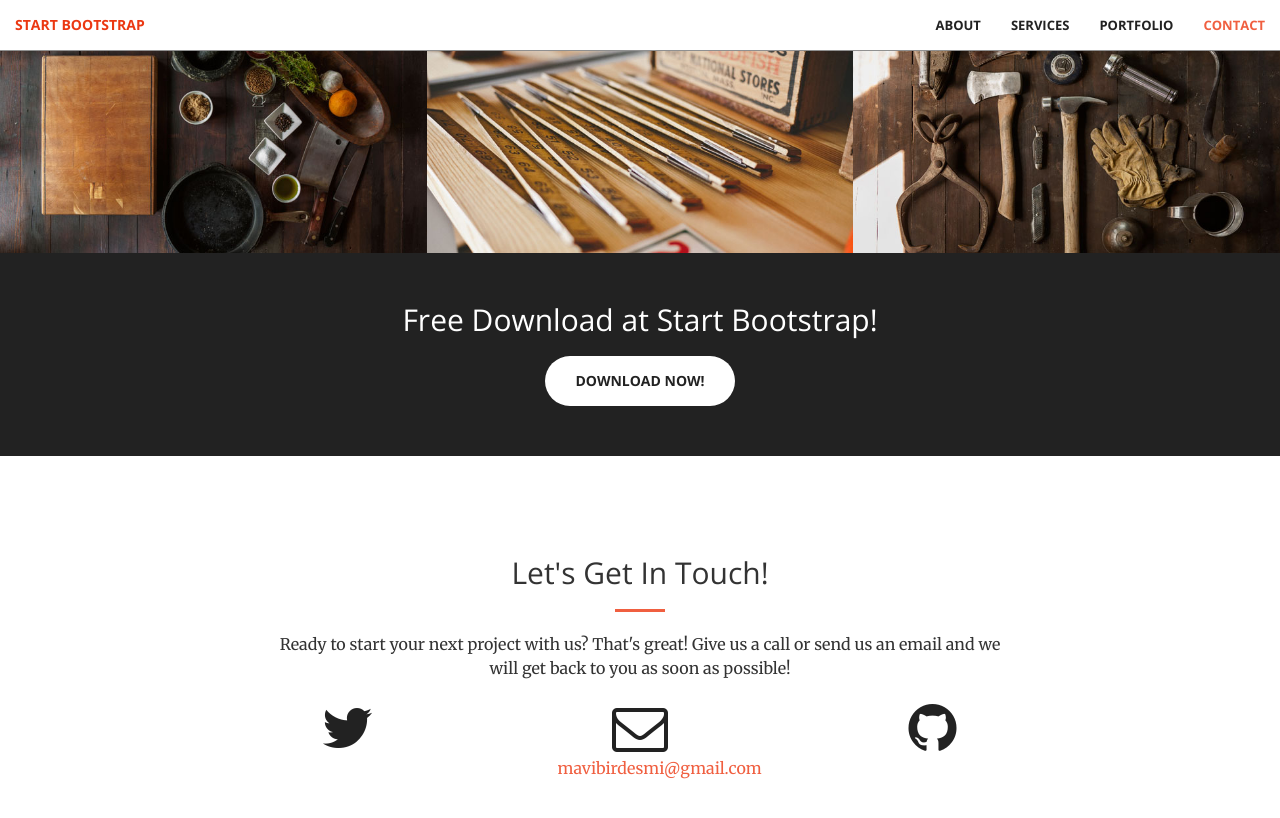
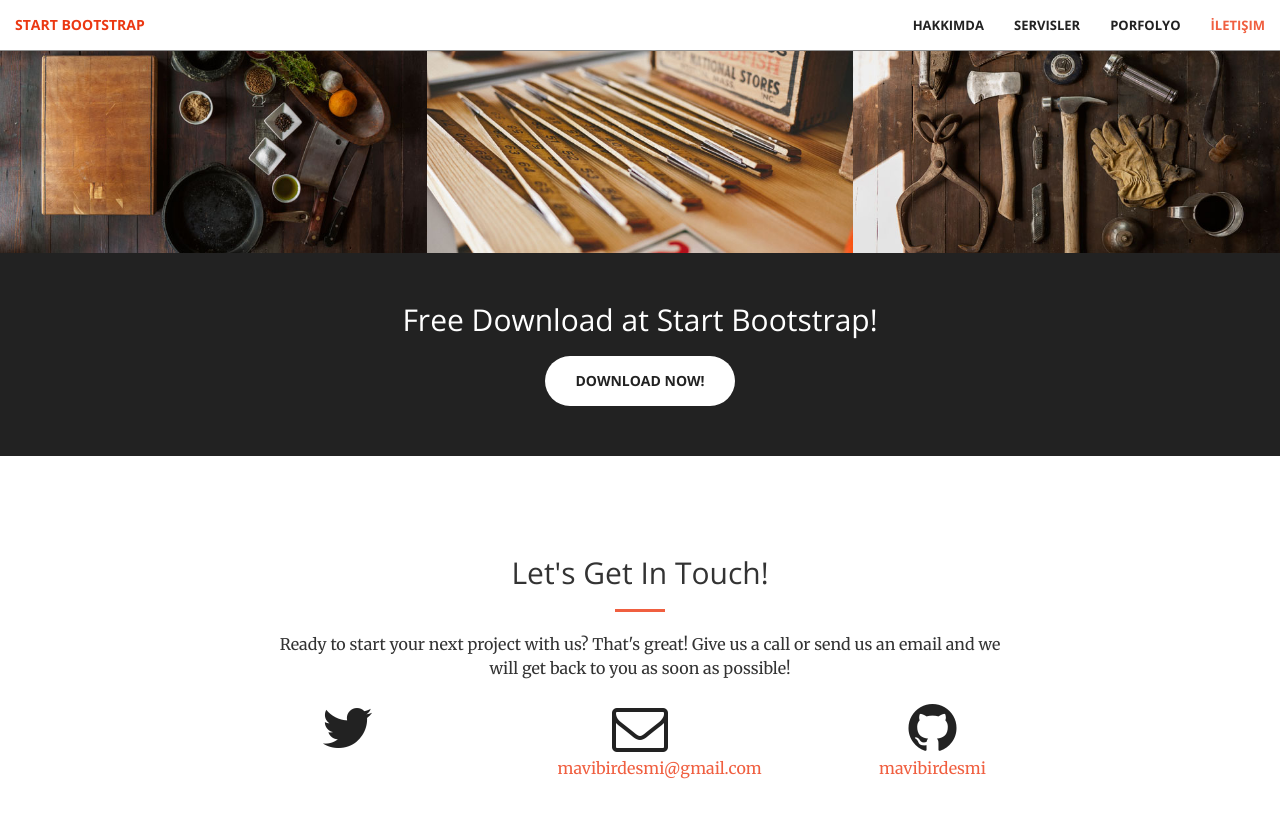
Before and after one commit to mavibirdesmi/mavibirdesmi.github.io, a Jekyll site: the page built from index.html, in a window 1280 px wide and 900 px high, scrolled down 1981 px. Shown: the top 818 px of the window. Built offline with Jekyll 4.4.1, drawn with Linux system fonts in a browser that asks for light colours.

Commit message:
changing something

```diff
--- a/_config.yml
+++ b/_config.yml
@@ -6,7 +6,7 @@ baseurl: "" # the subpath of your site, e.g. /blog/
 url: "" # the base hostname & protocol for your site
 
 twitter_username:
-github_username:
+github_username: mavibirdesmi
 
 # Build settings
 markdown: kramdown
--- a/_includes/nav.html
+++ b/_includes/nav.html
@@ -15,16 +15,16 @@
         <div class="collapse navbar-collapse" id="bs-example-navbar-collapse-1">
             <ul class="nav navbar-nav navbar-right">
                 <li>
-                    <a class="page-scroll" href="#about">About</a>
+                    <a class="page-scroll" href="#about">Hakkımda</a>
                 </li>
                 <li>
-                    <a class="page-scroll" href="#services">Services</a>
+                    <a class="page-scroll" href="#services">Servisler</a>
                 </li>
                 <li>
-                    <a class="page-scroll" href="#portfolio">Portfolio</a>
+                    <a class="page-scroll" href="#portfolio">Porfolyo</a>
                 </li>
                 <li>
-                    <a class="page-scroll" href="#contact">Contact</a>
+                    <a class="page-scroll" href="#contact">İletişim</a>
                 </li>
             </ul>
         </div>
```
